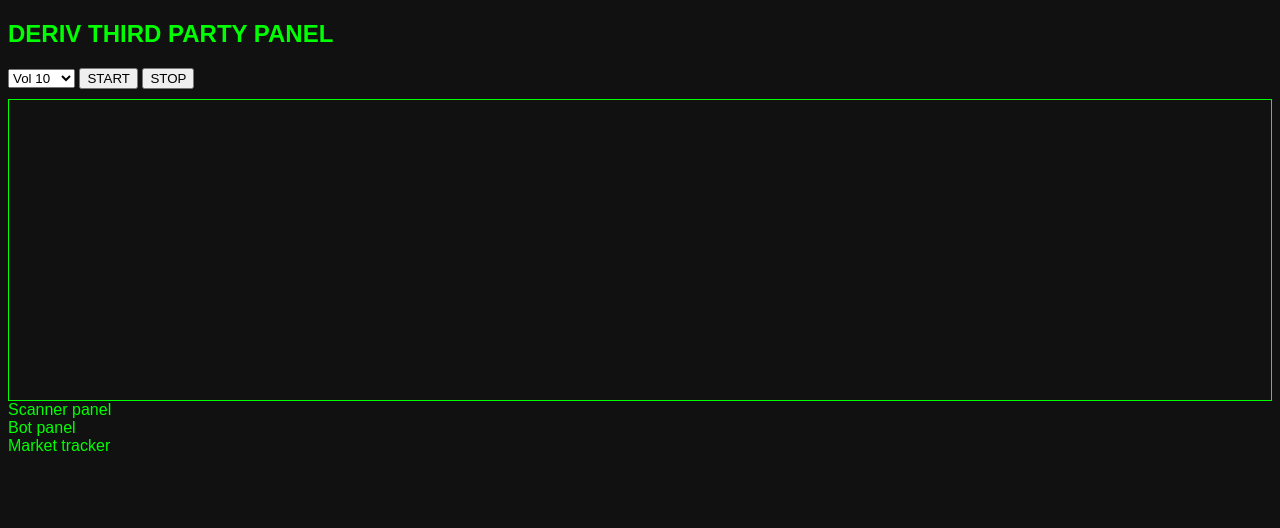
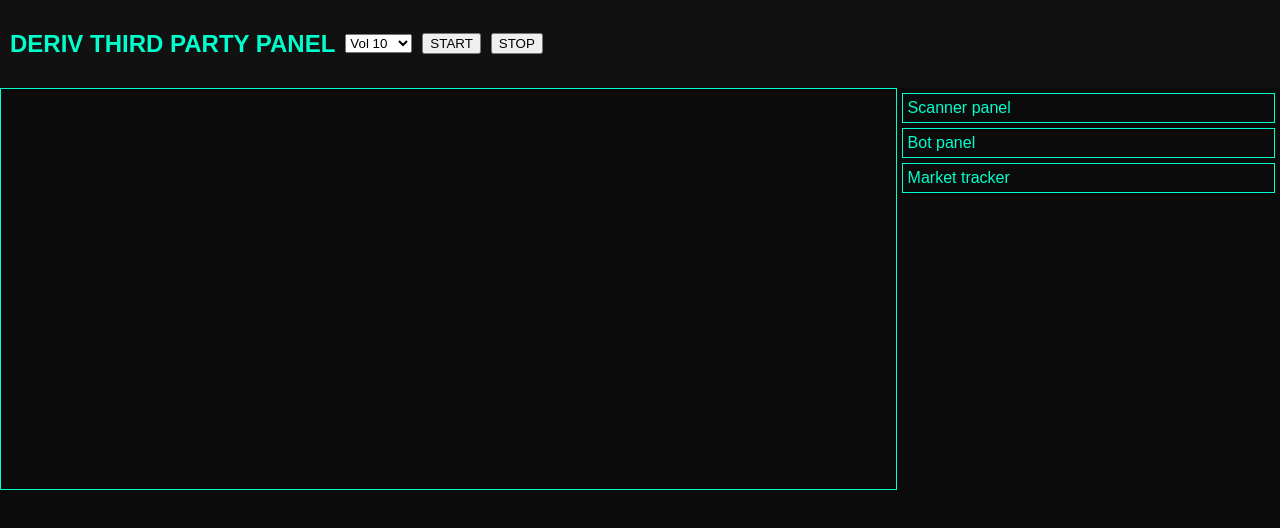
Before and after one commit to Aviola254/Deriv-server, a website: page public/index.html in a window 1280 px wide. Drawn offline with Linux system fonts and the light colour scheme.

Commit message:
Update style.css

```diff
--- a/public/style.css
+++ b/public/style.css
@@ -1,21 +1,34 @@
 body {
-  background: #111;
-  color: #0f0;
-  font-family: Arial;
+  margin:0;
+  background:#0b0b0b;
+  color:#00ffcc;
+  font-family:Arial;
 }
 
-#top {
-  padding: 10px;
+#topbar {
+  background:#111;
+  padding:10px;
+  display:flex;
+  gap:10px;
+  align-items:center;
+}
+
+#main {
+  display:flex;
 }
 
 #chart {
-  height: 300px;
-  border: 1px solid #0f0;
-  margin-top: 10px;
+  width:70%;
+  height:400px;
+  border:1px solid #00ffcc;
 }
 
-#scanner {
-  margin-top: 10px;
-  border: 1px solid #0f0;
-  padding: 10px;
+#side {
+  width:30%;
 }
+
+.box {
+  border:1px solid #00ffcc;
+  margin:5px;
+  padding:5px;
+}
```
